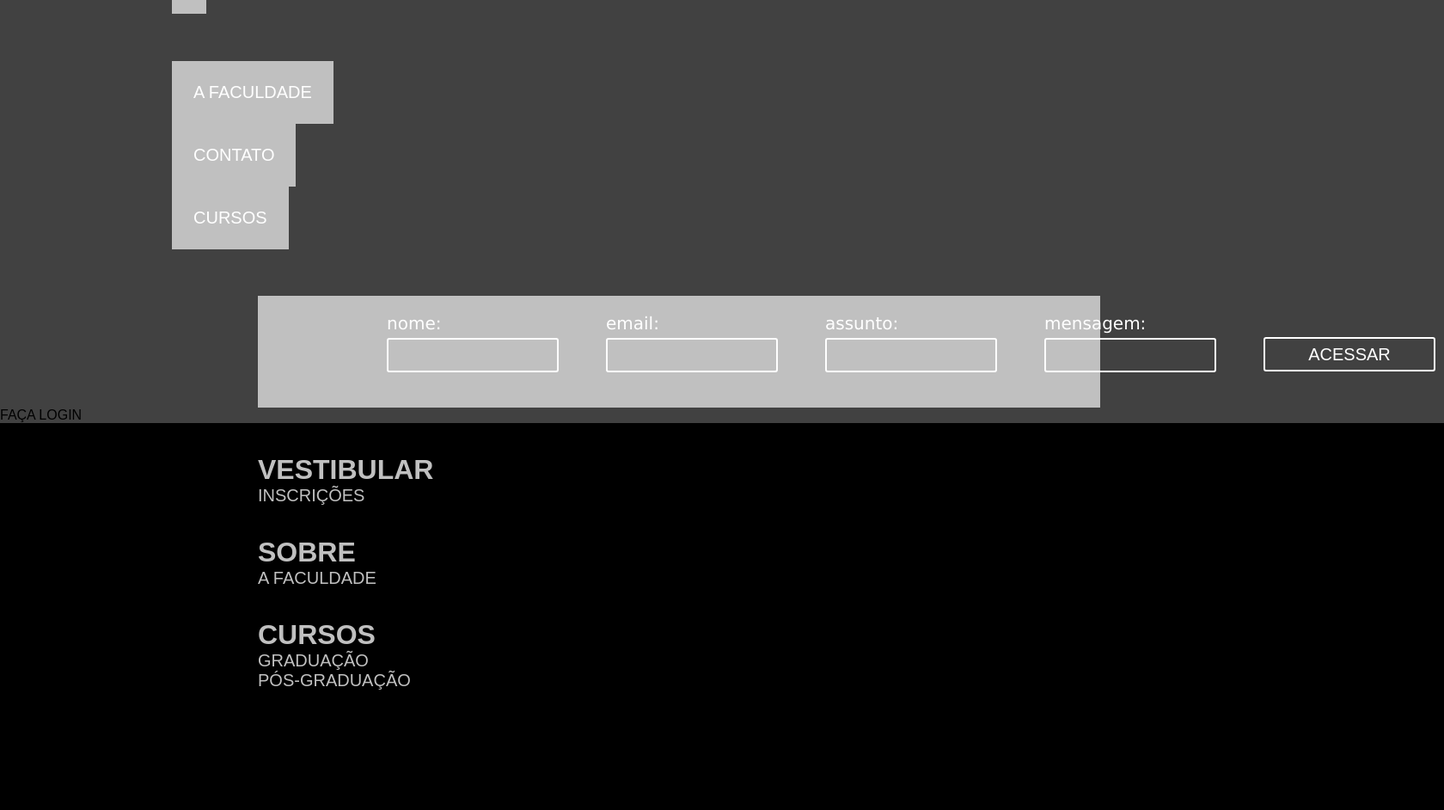
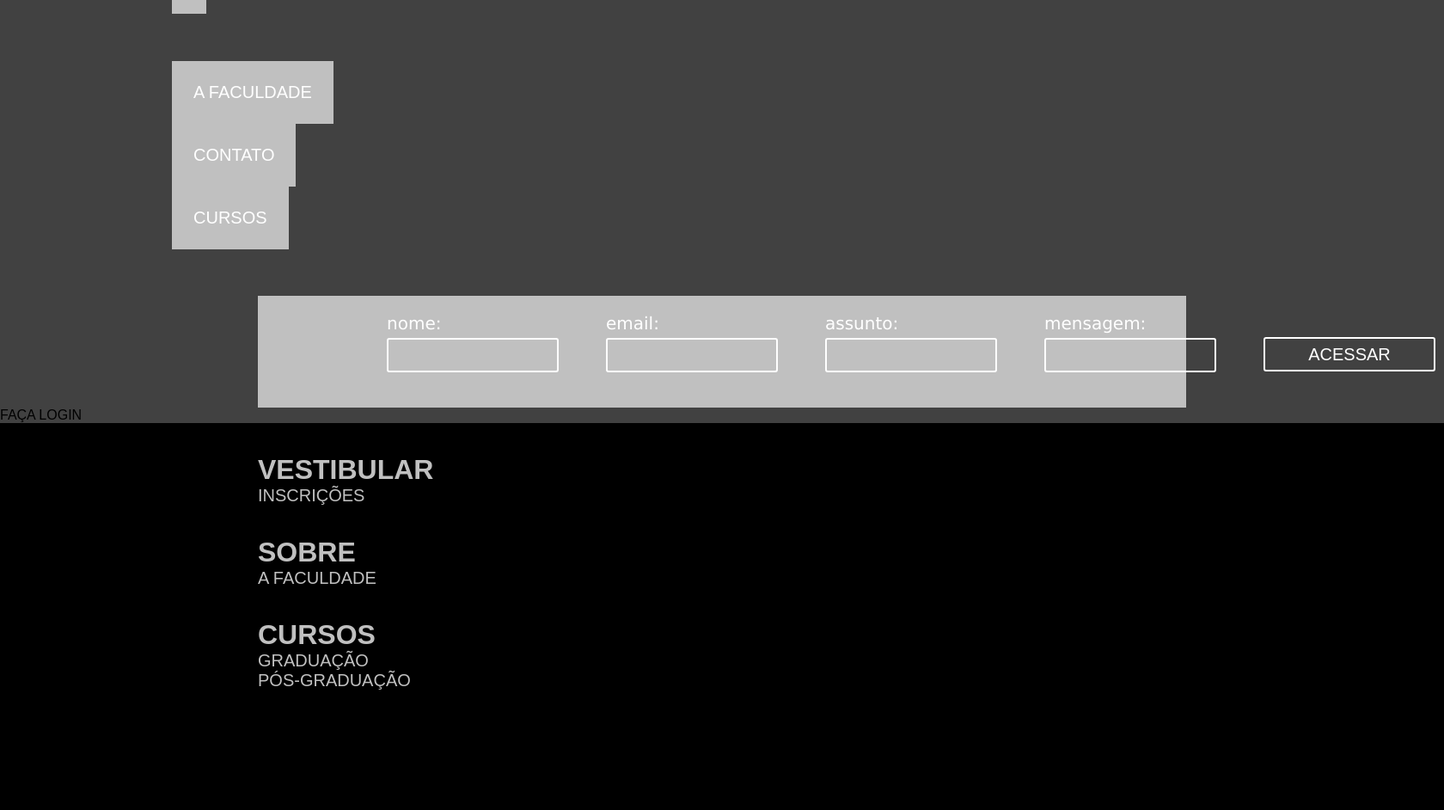
Before and after one commit to LimaHenrique/SiteFaculdadev3, a Django app: template app/templates/logado.html in a window 1680 px wide. Shown: the part 119-1061 px from the top of the page at 86% size. Run offline with Django 3.2, Linux system fonts and the light colour scheme; the template is opened without the code that fills it: values that come from a table or form of the project are taken from there, others are empty; parts of the project's set-up code (start-up, migrations or seed data) failed here and were passed over.

Commit message:
Update css1.css

```diff
--- a/app/static/css1.css
+++ b/app/static/css1.css
@@ -89,7 +89,7 @@
 
     #login {
         padding: 0 200px;
-        margin-right: 200px;
+        margin-right: 100px;
         margin-left: 100px; }
     #login ul {
         list-style: none;
```
